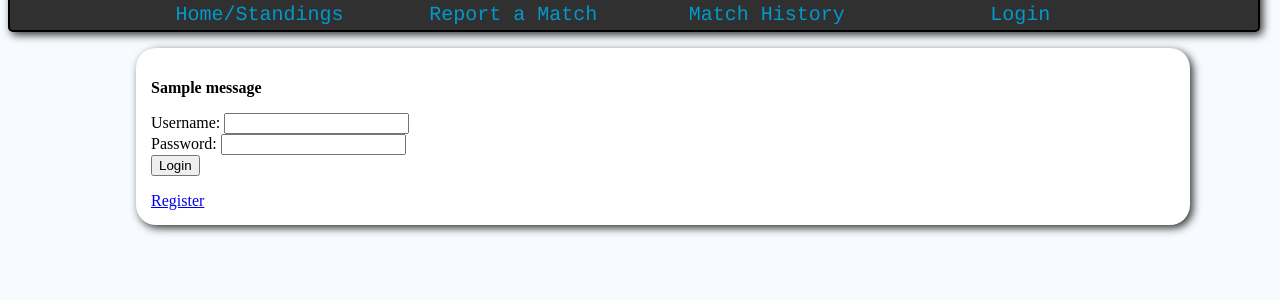
After one commit to kdparker/magic_league_ladder, a Django app: page /login/ in a window 1280 px wide. The commit adds this page. Shown: the top 300 px of the page. Run offline with Django 3.2, Linux system fonts and the light colour scheme; tables that the repository leaves empty hold one stand-in row (values such as "Sample post"); one stand-in notice (Sample message) is shown.

Commit message:
Login/registration completed (basic version)

```diff
--- a/elo_ladder/templates/elo_ladder/base.html
+++ b/elo_ladder/templates/elo_ladder/base.html
@@ -12,9 +12,15 @@
       <a href="{% url 'standings' %}">Home/Standings</a>
       <a href="{% url 'report' %}">Report a Match</a>
       <a href="{% url 'history' %}">Match History</a>
+      {% if user.is_authenticated %}
+        <a href="{% url 'player_details' user.player.id %}">Profile</a>
+      {% else %}
+        <a href="{% url 'login' %}">Login</a>
+      {% endif %}
     </div>
     <div id="content">
       {% block body %}{% endblock %}
+      {% if user.is_authenticated %}<br><a href="{% url 'logout' %}">Logout</a>{% endif %}
     </div>
   </body>
 </html>
--- /dev/null
+++ b/elo_ladder/templates/elo_ladder/login.html
@@ -0,0 +1,20 @@
+{% extends "elo_ladder/base.html" %}
+
+{% block title %}Register{% endblock %}
+
+{% block body %}
+  {% if messages %}
+    {% for message in messages %}
+      <p><strong>{{ message }}</strong></p>
+    {% endfor %}
+  {% endif %}
+  <form id="login_form" method="post" action="{% url 'login' %}">
+    {% csrf_token %}
+    Username: <input type="text" name="username" value="">
+    <br />
+    Password: <input type="password" name="password" value="">
+    <br />
+    <input type="submit" name="submit" value="Login" />
+  </form>
+  <a href="{% url 'register' %}">Register</a>
+{% endblock %}
--- a/elo_ladder/templates/elo_ladder/player_details.html
+++ b/elo_ladder/templates/elo_ladder/player_details.html
@@ -1,6 +1,6 @@
 {% extends "elo_ladder/base.html" %}
 
-{% block title %}{{ player.get_name }}{% endblock %}
+{% block title %}{{ player.name }}{% endblock %}
 
 {% block body %}
 <strong>Name:</strong> {{ player.get_name }}<br>
--- a/elo_ladder/urls.py
+++ b/elo_ladder/urls.py
@@ -9,4 +9,6 @@ urlpatterns = patterns('',
 	url(r'^history/$', views.history, name='history'),
 	url(r'^players/(?P<player_id>\d+)/$', views.player_details, name='player_details'),
   url(r'^register/$', views.register, name='register'),
+  url(r'^login/$', views.user_login, name='login'),
+  url(r'^logout/$', views.user_logout, name='logout')
 )
--- a/elo_ladder/views.py
+++ b/elo_ladder/views.py
@@ -3,6 +3,8 @@ from django.utils import timezone
 from django.http import HttpResponseRedirect
 from django.core.urlresolvers import reverse
 from django.contrib import messages
+from django.contrib.auth import authenticate, login, logout
+from django.contrib.auth.decorators import login_required
 from elo_ladder.models import Player, Match
 from elo_ladder.forms import RegisterForm
 
@@ -69,45 +71,82 @@ def register(request):
 
 	return render(request, 'elo_ladder/register.html', {'register_form': register_form, 'registered': registered})
 
+def user_login(request):
+		"""Page to allow logging in"""
+
+		if request.method == 'POST':
+			username = request.POST['username']
+			password = request.POST['password']
+
+			user = authenticate(username=username, password=password)
+
+			if user:
+				if user.is_active:
+					login(request, user)
+					messages.success(request, "Welcome to the Erb Street Magic League, " + user.first_name)
+					return HttpResponseRedirect(reverse('standings'))
+				else:
+					messages.error(request, "This account is disabled, try again.")
+					return render(request, 'elo_ladder/login.html')
+			else:
+				messages.error(request, "Either your username or password is incorrect. Try again.")
+				return render(request, 'elo_ladder/login.html')
+		else:
+			return render(request, 'elo_ladder/login.html')
+
+@login_required
+def user_logout(request):
+	logout(request)
+	return HttpResponseRedirect(reverse('standings'))
+
 def make_report(request):
 	"""Calculates change in rating based on data received from form.
 	   Returns back to report page if user gives invalid input (duplicate players).
 	   After changes are done in database, send the user back to standings with a message regarding successful submission."""
 	players = Player.objects.order_by('id')
-	winner_id = request.POST['winner']
-	loser_id = request.POST['loser']
-	games = int(request.POST['games'])
-	if winner_id == loser_id:
-		messages.error(request, "You selected the same person to win and lose. Try again.")
+	if request.user.is_authenticated():
+		winner_id = request.POST['winner']
+		loser_id = request.POST['loser']
+		games = int(request.POST['games'])
+		if winner_id == loser_id:
+			messages.error(request, "You selected the same person to win and lose. Try again.")
+			return render(request, 'elo_ladder/report.html', {'players': players})
+		else:
+			winner = get_object_or_404(Player, pk=winner_id)
+			loser = get_object_or_404(Player, pk=loser_id)
+			if not (winner.user == request.user or loser.user == request.user):
+				messages.error(request, "You can only report a match that you are involved in.")
+				return render(request, 'elo_ladder/report.html', {'players': players})
+			else:
+				change = rating_change(winner, loser, games)
+
+				winner.elo += change
+				winner.match_wins += 1
+				winner.game_wins += 2
+				winner.game_losses += games - 2
+
+				loser.elo -= change
+				loser.match_losses += 1
+				loser.game_wins += games - 2
+				loser.game_losses += 2
+
+				match = Match(add_date = timezone.now(),
+					  		winning_player = winner,
+					  		losing_player = loser,
+					  		games_played=games,
+					  		losers_prev_elo=loser.elo+change,
+					  		winners_prev_elo=winner.elo-change,
+					  		losers_new_elo=loser.elo,
+					  		winners_new_elo=winner.elo,
+					  		reporter=request.user)
+
+				loser.save()
+				winner.save()
+				match.save()
+
+				messages.success(request, "Submission successful! " + winner.get_name() + " gained " + str(match.rating_change()) + " rating," + \
+					" and " + loser.get_name() + " lost " + str(match.rating_change()) + " rating.")
+				return HttpResponseRedirect(reverse('standings'))
+	else:
+		messages.error(request, "You must be logged in to report a match.")
 		return render(request, 'elo_ladder/report.html', {'players': players})
-	else:
-		winner = get_object_or_404(Player, pk=winner_id)
-		loser = get_object_or_404(Player, pk=loser_id)
-		change = rating_change(winner, loser, games)
-
-		winner.elo += change
-		winner.match_wins += 1
-		winner.game_wins += 2
-		winner.game_losses += games - 2
-
-		loser.elo -= change
-		loser.match_losses += 1
-		loser.game_wins += games - 2
-		loser.game_losses += 2
-
-		match = Match(add_date = timezone.now(),
-					  winning_player = winner,
-					  losing_player = loser,
-					  games_played=games,
-					  losers_prev_elo=loser.elo+change,
-					  winners_prev_elo=winner.elo-change,
-					  losers_new_elo=loser.elo,
-					  winners_new_elo=winner.elo)
-
-		loser.save()
-		winner.save()
-		match.save()
-
-		messages.success(request, "Submission successful! " + winner.get_name() + " gained " + str(match.rating_change()) + " rating," + \
-			" and " + loser.get_name() + " lost " + str(match.rating_change()) + " rating.")
-		return HttpResponseRedirect(reverse('standings'))
--- a/magic_league_ladder/static/css/style.css
+++ b/magic_league_ladder/static/css/style.css
@@ -22,7 +22,7 @@ body {
 
   display: inline-block;
   height: 27px;
-  width: 30%;
+  width: 20%;
 
   padding-top: 13px;
   margin: 0 auto;
@@ -37,7 +37,7 @@ body {
 }
 
 #header a:first-child {
-  margin-left: 5%;
+  margin-left: 10%;
 }
 
 #header a:hover {
```
